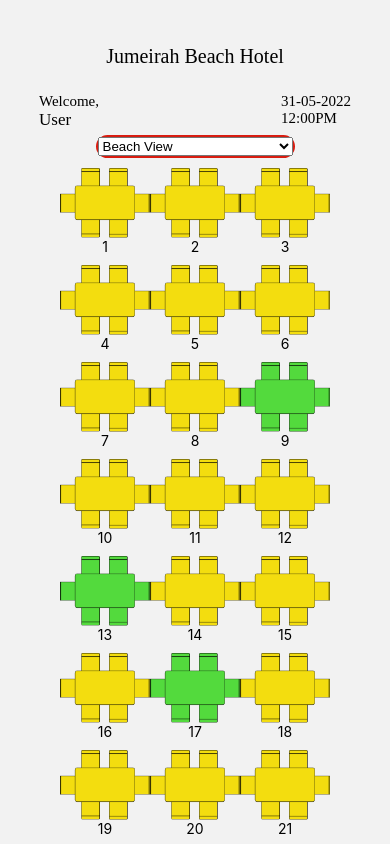
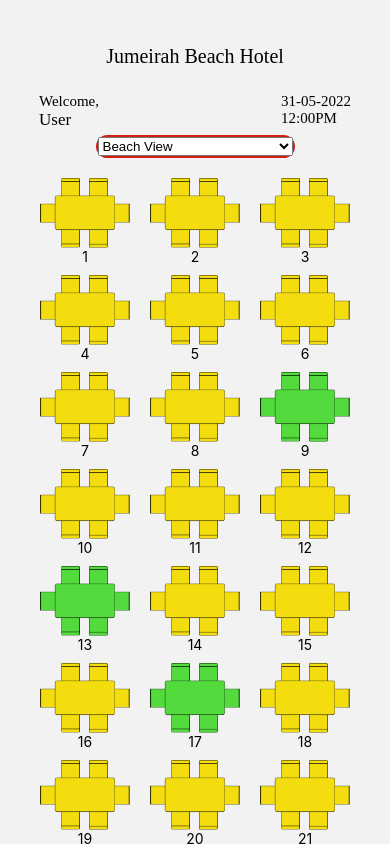
Before and after one commit to SangeethSujith/EZMenu, a React Native app: screen /Seats in a window 390 px wide. Built offline with nearby package versions, Linux system fonts and the light colour scheme.

Commit message:
Some Changes

```diff
--- a/assets/other/Listitems.js
+++ b/assets/other/Listitems.js
@@ -1,3 +1,5 @@
+/* eslint-disable prettier/prettier */
+/* eslint-disable react-native/no-inline-styles */
 import {Image, View, Text, TouchableOpacity} from 'react-native';
 import React, {useState} from 'react';
 
@@ -31,7 +33,6 @@
                 borderColor: '#D91C10',
                 alignItems: 'center',
                 justifyContent:'center',
-                borderRadius:20,
               }}>
               <Text style={{fontFamily:'poppinsmedium',fontSize:18,color:'#000'}}>-</Text>
             </TouchableOpacity>
@@ -45,21 +46,20 @@
                 borderColor: '#D91C10',
                 alignItems: 'center',
                 justifyContent:'center',
-                borderRadius:20,
               }}>
               <Text style={{fontFamily:'poppinsmedium',fontSize:18,color:'#000'}}>+</Text>
             </TouchableOpacity>
           </View>
         </View>
       </View>
-      <View style={{alignItems:'center',}}>
+      <View style={{alignItems:'center'}}>
         <Text
           style={{
             fontWeight: 'bold',
             color: '#2A9A02',
             fontFamily: 'poppinsregular',
             fontSize: 15,
-            paddingBottom:9
+            paddingBottom:9,
           }}>
           AED {price}
         </Text>
--- a/assets/screens/Seats.js
+++ b/assets/screens/Seats.js
@@ -1,18 +1,11 @@
 /* eslint-disable prettier/prettier */
 import {Text, View,Image,TouchableOpacity,ScrollView} from 'react-native';
-import React,{useState,useRef} from 'react';
+import React,{useState} from 'react';
 import Design from '../styles/Design';
 import { Picker } from '@react-native-picker/picker';
-import DropDownPicker from 'react-native-dropdown-picker';
 import { windowwidth } from '../styles/Dimentions';
 const Seats = ({navigation}) => {
     const [selectedLanguage, setSelectedLanguage] = useState();
-    const [open, setOpen] = useState(false);
-    const [value, setValue] = useState(null);
-    const [items, setItems] = useState([
-      {label: 'Beach View', value: 'beach'},
-      {label: 'Sunset View', value: 'sun'},
-    ]);
   return (
     <View style={Design.container2}>
       <Text style={Design.hotelname1}>Jumeirah Beach Hotel</Text>
@@ -39,7 +32,7 @@
       </Picker>
       </View>
 <ScrollView showsVerticalScrollIndicator={false}>
-      <TouchableOpacity onPress={() => navigation.navigate('Bookfood')}>
+      <TouchableOpacity onPress={() => navigation.navigate('Bookfood')} style={{paddingTop:15}}>
       <View style={Design.tableview}>
           <View style={Design.singletable}>
           <Image style={Design.tableimg} source={require('../images/tableo.png')}/>
--- a/assets/styles/Design.js
+++ b/assets/styles/Design.js
@@ -98,8 +98,7 @@
   },
   tableview:{
     flexDirection:'row',
-    marginVertical:5,
-    marginHorizontal:5,
+    marginBottom:10,
   },
   singletable:{
     alignItems:'center',
@@ -107,6 +106,7 @@
   tableimg:{
     height:70,
     width:90,
+    marginHorizontal:10,
   },
   search:{
     width:'80%',
```
